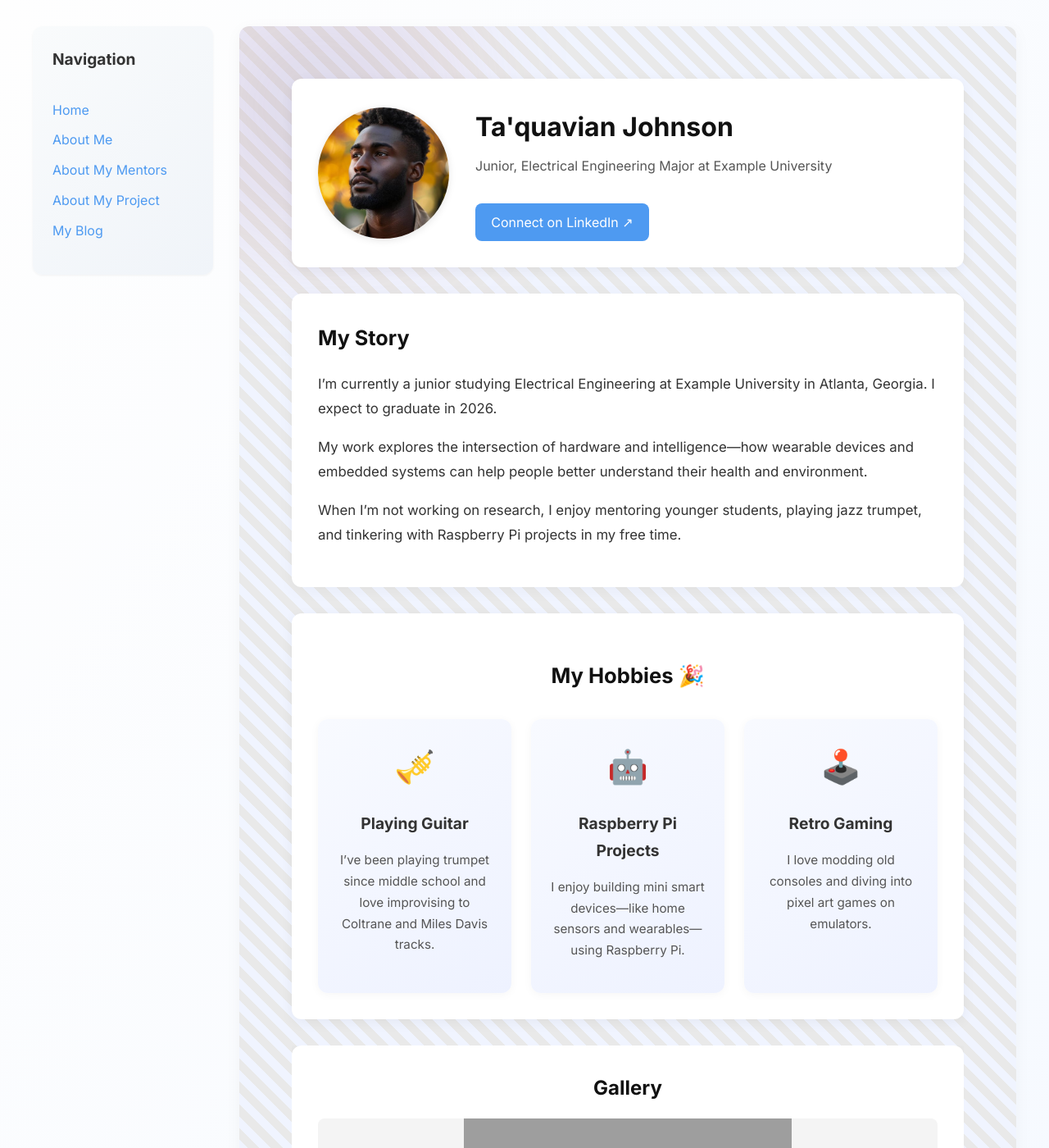
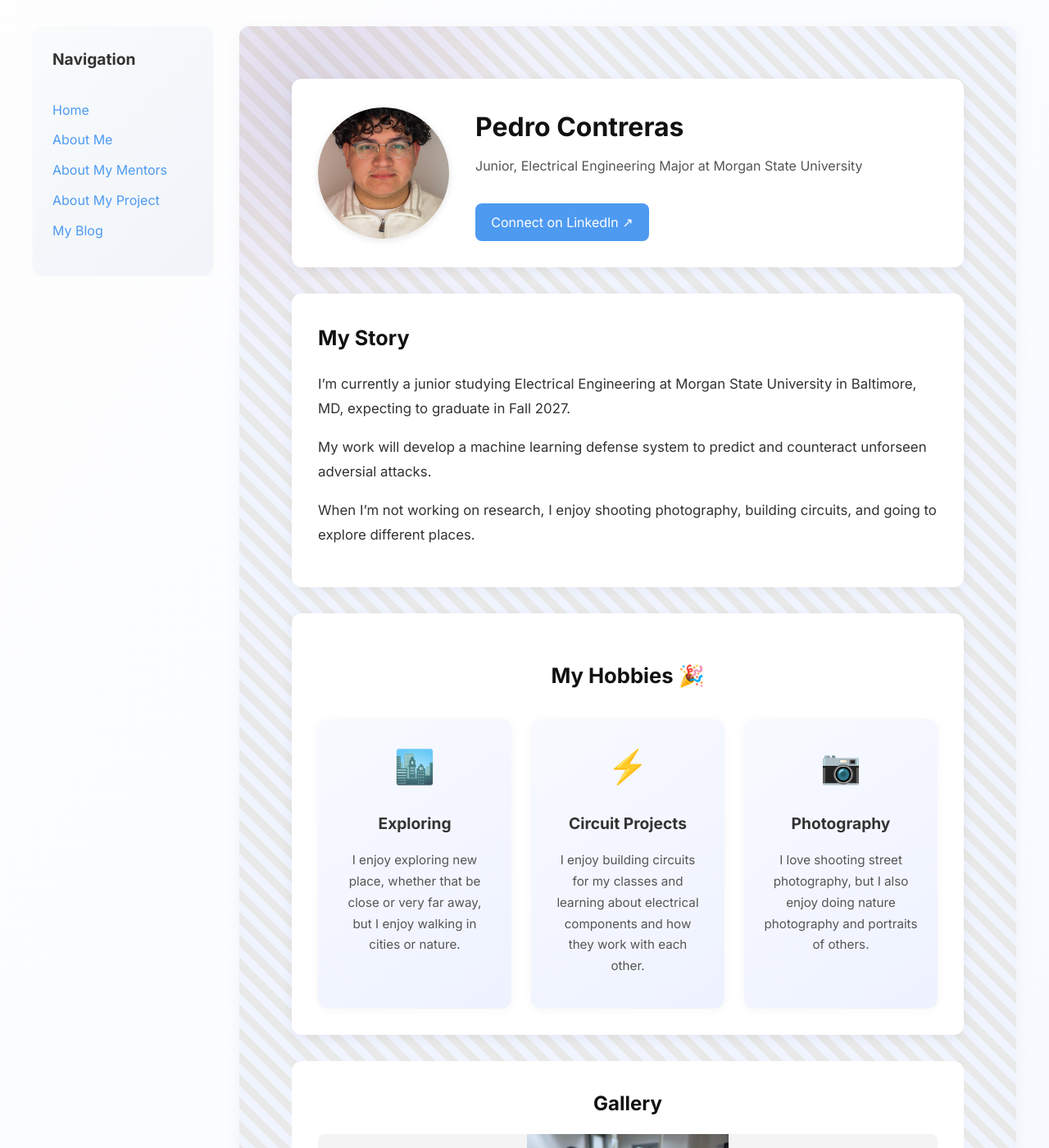
Before and after one commit to pedrocon42/pedrocon42.github.io, a Jekyll site: the page built from pages/about-me.md, in a window 1280 px wide and 1400 px high. Shown: the whole window at 82% size. Built offline with Jekyll 4.4.1, drawn with Linux system fonts in a browser that asks for light colours; some of the changed text lies outside the part shown; grey boxes are pictures that could not be loaded.

Commit message:
Update about-me.md

```diff
--- a/pages/about-me.md
+++ b/pages/about-me.md
@@ -4,35 +4,33 @@ title: About Me
 permalink: /about-me.html
 
 about:
-  name: Ta'quavian Johnson
-  role: Junior, Electrical Engineering Major at Example University
-  image: /assets/images/me.jpg
-  linkedin: https://www.linkedin.com/in/taquavian-johnson/
+  name: Pedro Contreras
+  role: Junior, Electrical Engineering Major at Morgan State University
+  image: /assets/images/me-headshot.jpg
+  linkedin: https://www.linkedin.com/in/pedro-contreras-8565b7295/
   bio: |
-    I’m currently a junior studying Electrical Engineering at Example University in Atlanta, Georgia. I expect to graduate in 2026.
+    I’m currently a junior studying Electrical Engineering at Morgan State University in Baltimore, MD, expecting to graduate in Fall 2027.
 
-    My work explores the intersection of hardware and intelligence—how wearable devices and embedded systems can help people better understand their health and environment.
+    My work will develop a machine learning defense system to predict and counteract unforseen adversial attacks.
 
-    When I’m not working on research, I enjoy mentoring younger students, playing jazz trumpet, and tinkering with Raspberry Pi projects in my free time.
+    When I’m not working on research, I enjoy shooting photography, building circuits, and going to explore different places.
 
   hobbies:
-    - icon: 🎺
-      title: Playing Guitar
-      description: I’ve been playing trumpet since middle school and love improvising to Coltrane and Miles Davis tracks.
-    - icon: 🤖
-      title: Raspberry Pi Projects
-      description: I enjoy building mini smart devices—like home sensors and wearables—using Raspberry Pi.
-    - icon: 🕹️
-      title: Retro Gaming
-      description: I love modding old consoles and diving into pixel art games on emulators.
+    - icon: 🏙️
+      title: Exploring
+      description: I enjoy exploring new place, whether that be close or very far away, but I enjoy walking in cities or nature.
+    - icon: ⚡
+      title: Circuit Projects
+      description: I enjoy building circuits for my classes and learning about electrical components and how they work with each other.
+    - icon: 📷
+      title: Photography
+      description: I love shooting street photography, but I also enjoy doing nature photography and portraits of others.
 
   gallery:
-    - image: /assets/images/me-guitar.png
-      caption: Playing guitar at the park!
-    - image: /assets/images/me-basketball.png
-      caption: Hooping and dropping people off at the park 🏀
-    - image: /assets/images/me.jpg
-      caption: My favorite portrait of myself :)
-    - image: /assets/images/me-pi.png
-      caption: Working on a personal project w/ the Raspberry PI
+    - image: /assets/images/me-city.png
+      caption: A picture I took while walking through a city.
+    - image: /assets/images/me-circuit.jpg
+      caption: A circuit I built for my Circuits class.
+    - image: /assets/images/me-camera.jpg
+      caption: Me with my camera I use to shoot pictures.
 ---
```
